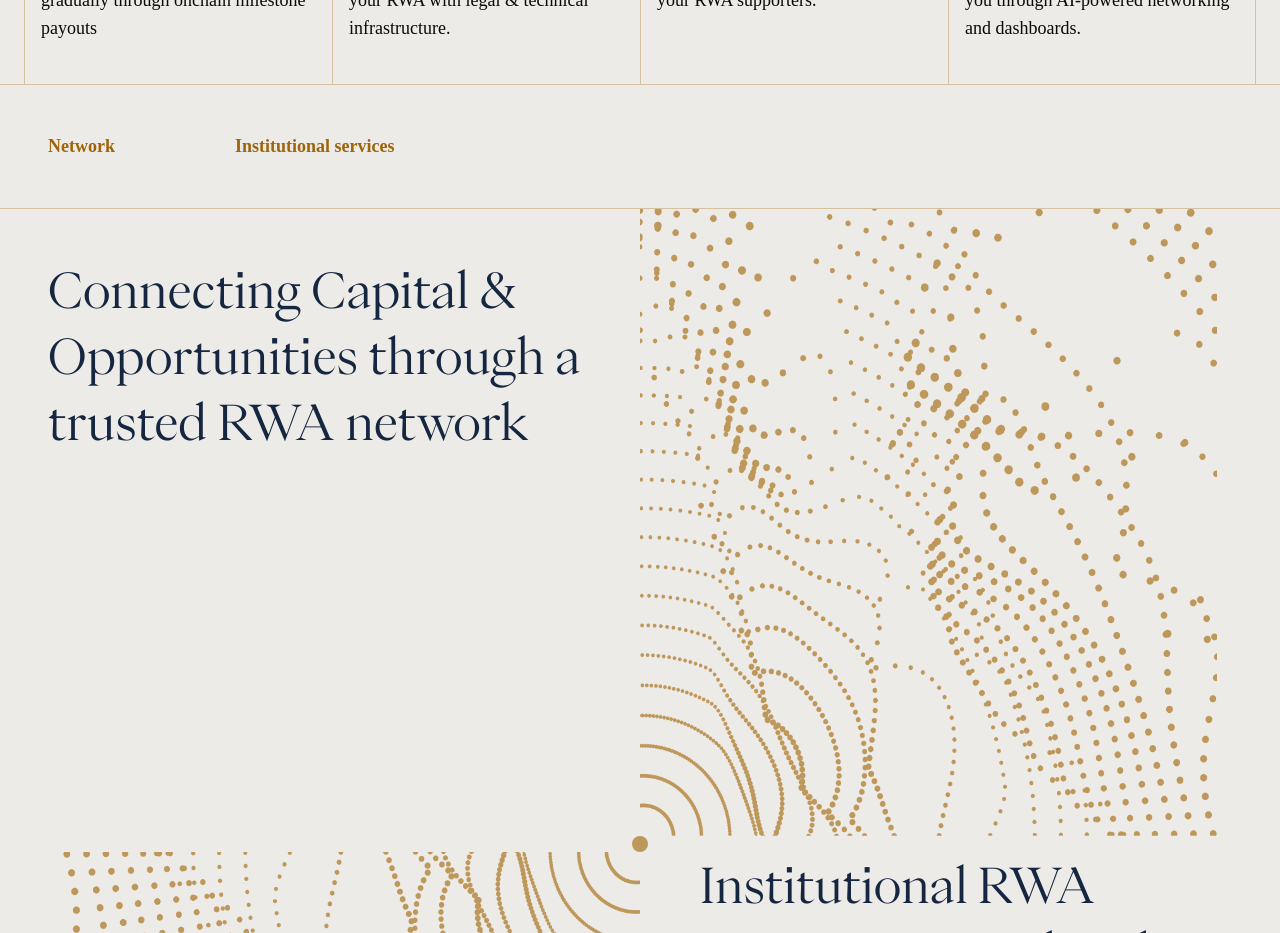
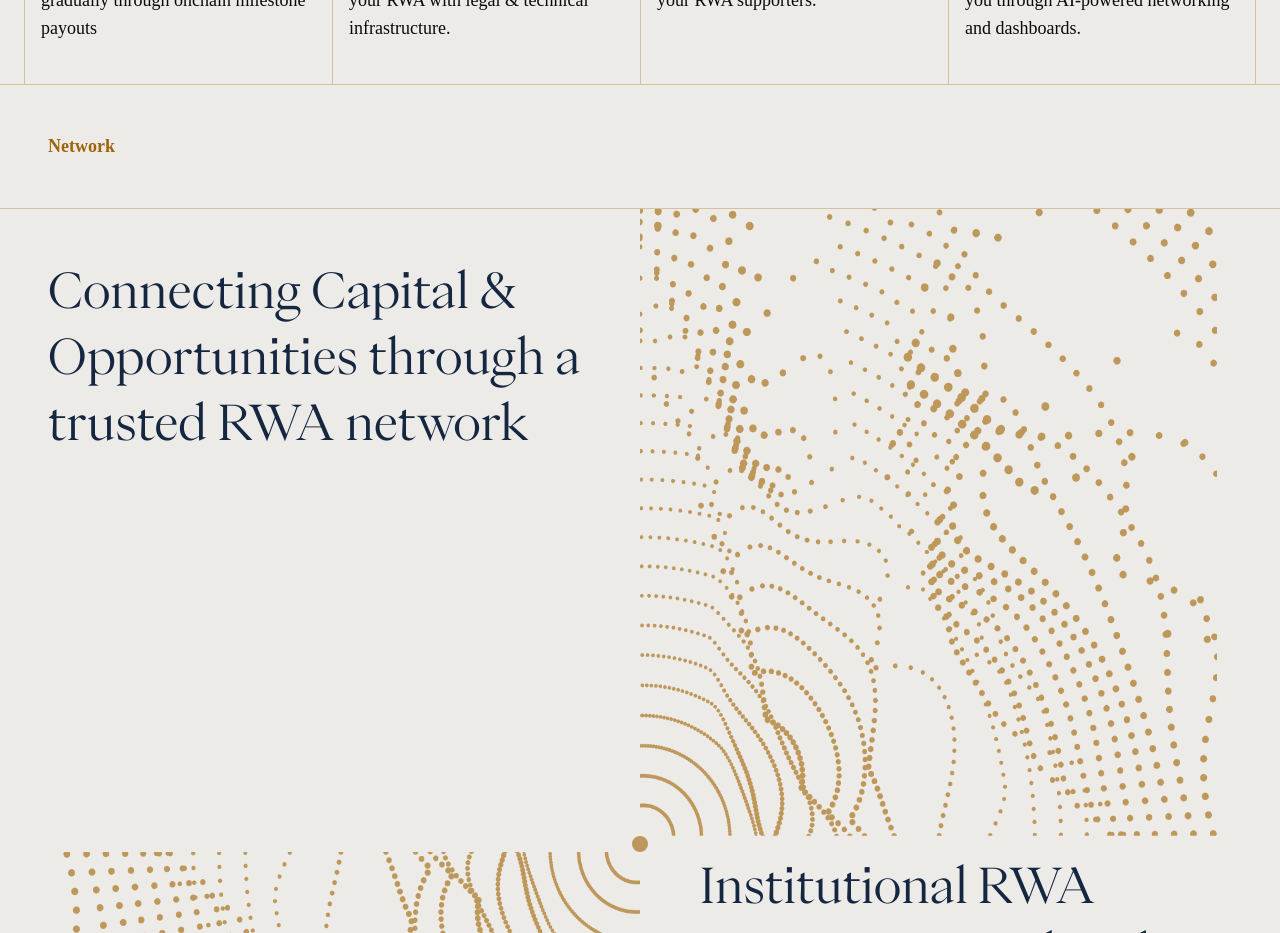
Before and after one commit to eldora-rwa/eldora-landing, a React (Vite) app: page / in a window 1280 px wide. Shown: the part 3300-4233 px from the top of the page. Built offline with nearby package versions, Linux system fonts and the light colour scheme; a web font is replaced by a local one.

Commit message:
removeInstitutional

```diff
--- a/src/pages/LandingPage.tsx
+++ b/src/pages/LandingPage.tsx
@@ -537,9 +537,9 @@ const LandingPage = () => {
             <p className="text-[#9E640A] font-semibold text-[16px] lg:text-[18px]">
               Network
             </p>
-            <p className="text-[#9E640A] font-semibold text-[16px] lg:text-[18px]">
+            {/* <p className="text-[#9E640A] font-semibold text-[16px] lg:text-[18px]">
               Institutional services
-            </p>
+            </p> */}
           </div>
 
           <div className="flex flex-col">
```
